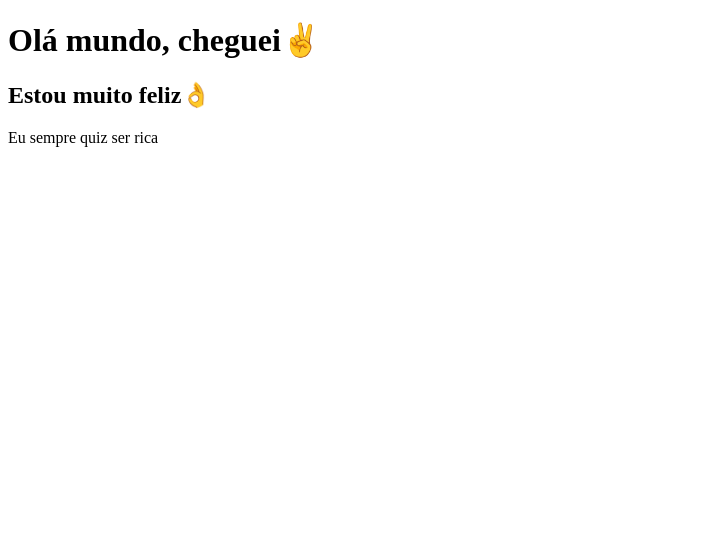
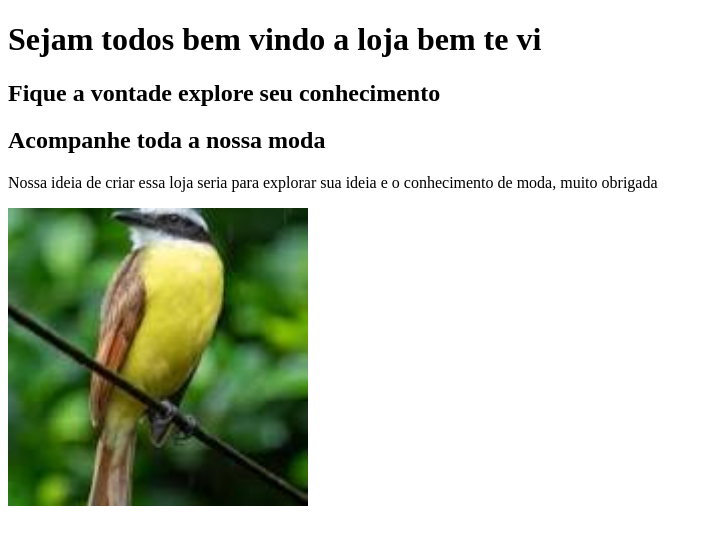
Before and after one commit to iaratamiris018-collab/cheguei, a plain HTML site: page index.html in a window 1280 px wide. Shown: the whole page, without its empty margins (0-712 px from the left). Drawn offline with Linux system fonts and the light colour scheme.

Commit message:
Site atualizada

```diff
--- a/index.html
+++ b/index.html
@@ -1,11 +1,18 @@
 <!DOCTYPE html>
 <html lang="pt-BR">
     <head>
-        <title> Meu primeiro site</title>
+        <title> Bem vindo a loja bem te vi</title>
     </head>
     <body>
-        <h1>Olá mundo, cheguei✌️</h1>
-        <h2>Estou muito feliz👌</h2>
-        <p>Eu sempre quiz ser rica</p>
+        <h1>Sejam todos bem vindo a loja bem te vi</h1>
+        <h2>Fique a vontade explore seu conhecimento</h2>
+        <h2>Acompanhe toda a nossa moda</h2>
+        <p>Nossa ideia de criar essa loja seria para explorar sua ideia
+            e o conhecimento de moda, muito obrigada
+        </p>
+        <img
+            src="./transferir.jpg" alt=""
+            width="300px">
     </body>
 </html>
+</html>
```
Also changed, not shown: transferir.jpg (added).
